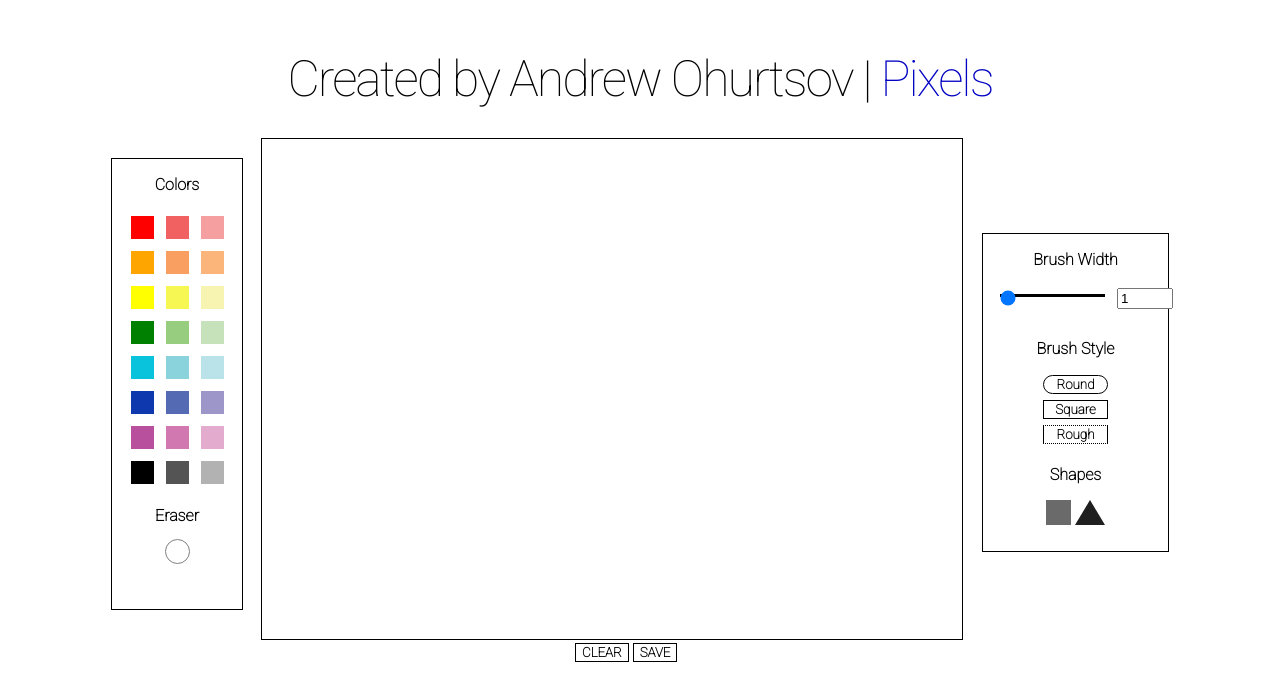
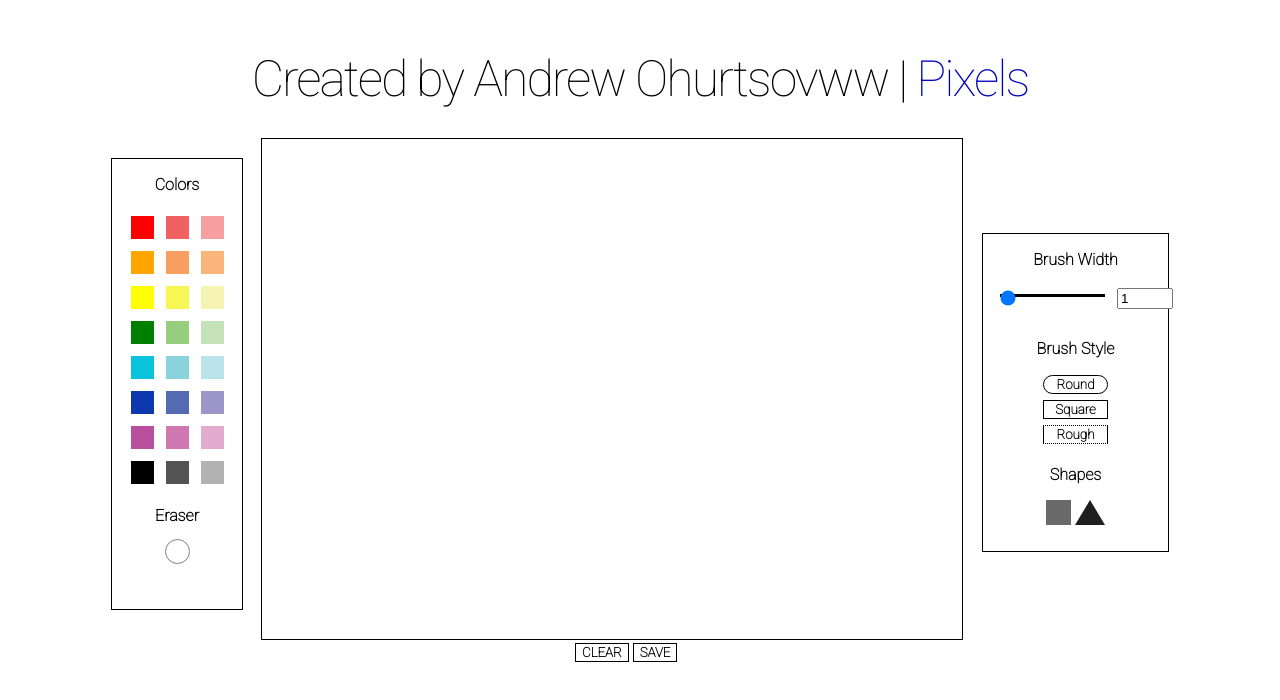
Before and after one commit to pi17b-ppse/andermirik, a plain HTML site: page draw.html in a window 1280 px wide. Drawn offline with Linux system fonts and the light colour scheme.

Commit message:
commit 1 - conflict

```diff
--- a/draw.html
+++ b/draw.html
@@ -6,7 +6,7 @@
     <link href="https://fonts.googleapis.com/css?family=Roboto:100" rel="stylesheet">  </head>
   <body>
     <div id="paintbg">
-    <p id="title">Created by Andrew Ohurtsov | <a href="pixelized/index.html" style="color:#0000c2;"> Pixels </a> </p>
+    <p id="title">Created by Andrew Ohurtsovww | <a href="pixelized/index.html" style="color:#0000c2;"> Pixels </a> </p>
       <div id="colorpanel">
       <center><p>Colors</p></center>
        <div id="contain">
```
